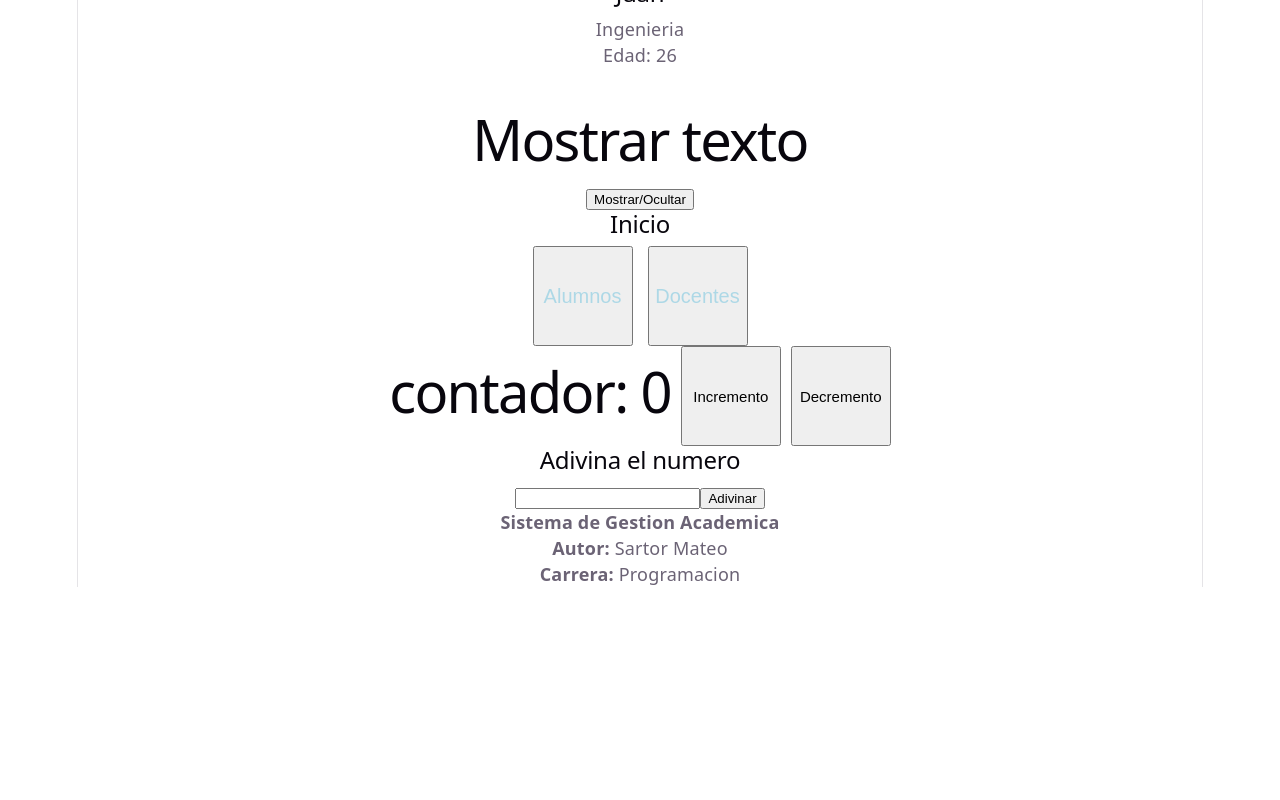
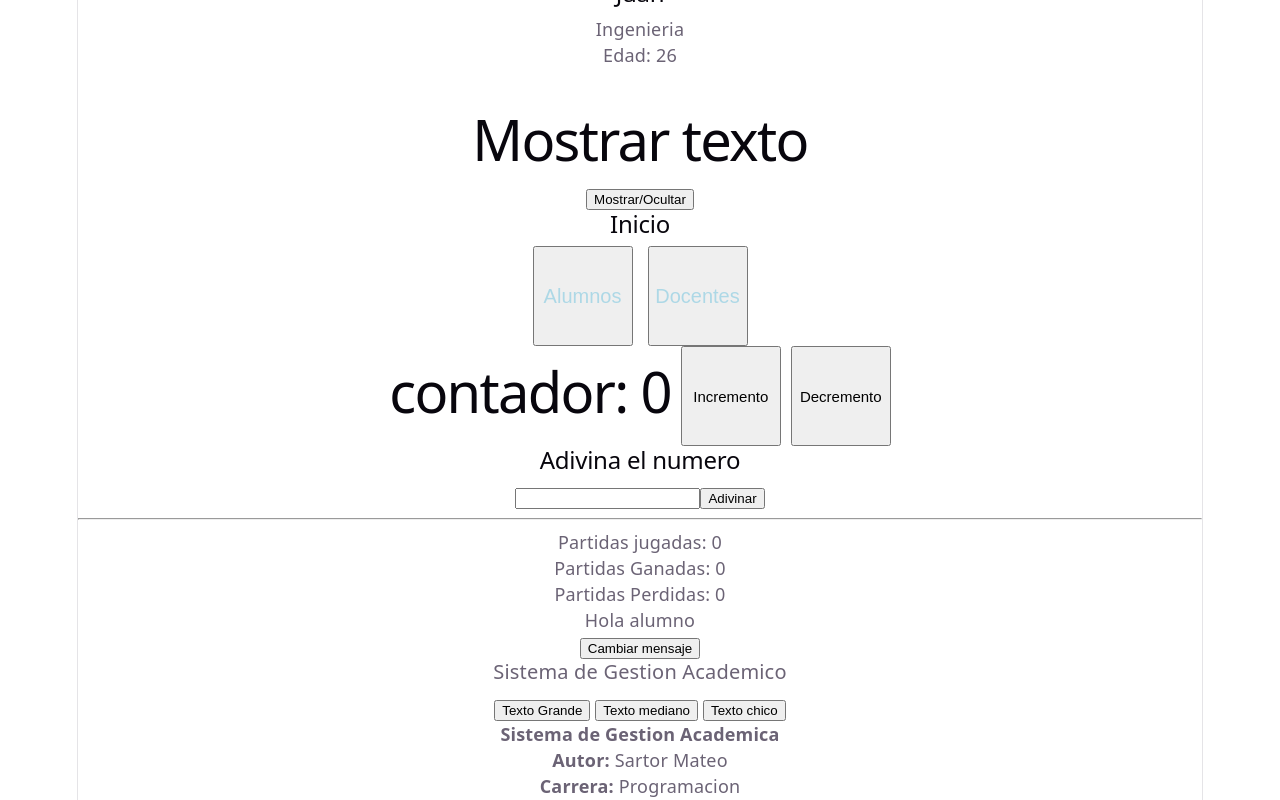
Before and after one commit to Mateo-Sar/SGA, a React (Vite) app in the folder frontend-react/: page / in a window 1280 px wide. Shown: the part 314-1114 px from the top of the page. Before the commit the page ends 901 px from the top, so only its background shows below. Built offline with nearby package versions, Linux system fonts and the light colour scheme.

Commit message:
Clase 29: ejercicios

```diff
--- a/frontend-react/src/App.jsx
+++ b/frontend-react/src/App.jsx
@@ -6,6 +6,9 @@ import Incremento from "./components/Ejemplos/Incremento";
 import Mostrar from "./components/Ejemplos/Mostrar";
 import CambiarTitulo from "./components/Ejemplos/CambiarTitulo";
 import AdivinarNumero from "./components/Ejemplos/AdivinarNumero";
+import CambiarMensaje from "./components/Ejemplos/CambiarMensaje";
+import CambiarTamanoTexto from "./components/Ejemplos/CambiarTamanoTexto"
+
 function App(){
 
   return(
@@ -19,6 +22,8 @@ function App(){
     <CambiarTitulo/>
     <Incremento/>
     <AdivinarNumero></AdivinarNumero>
+    <CambiarMensaje/>
+    <CambiarTamanoTexto/>
     <Pie/>
 
     </>
--- a/frontend-react/src/components/Ejemplos/AdivinarNumero.jsx
+++ b/frontend-react/src/components/Ejemplos/AdivinarNumero.jsx
@@ -3,24 +3,37 @@ import { useState } from "react";
 function AdivinarNumero(){
     const [Seleccion,setSeleccion] = useState("")
     const [Resultado,setResultado] = useState("")
+    const [colorResultado,setColorResultado] = useState("");
+    const [ganadas,setGanadas] = useState(0);
+    const [perdidas,setPerdidas] = useState(0);
+    const [partidas,setPartidas] = useState(0);
 
     function sortear(){
     const ganador = Number(Math.floor(Math.random*10 + 1))
     const elegido = Number(Seleccion)
+    setPartidas(partidas + 1);
 
     if(Seleccion ===""){
         setResultado("ingresa un numero")
+        setColorResultado("red");
         return
     }
     if(elegido < 1 || elegido > 10){
         setResultado("Ingresa un numero entre 1 y 10");
+        setColorResultado("red");
         return
     }
 
     if(elegido === ganador){
-        setResultado(`Ganaste.Salio ${Number(ganador)} y elegiste ${elegido}`)
+        setResultado(`Ganaste.Salio ${(ganador)} y elegiste ${elegido}`)
+        setColorResultado("green");
+        setGanadas(ganadas +1)
+
     } else {
-        setResultado(`Perdiste.Salio ${Number(ganador)} y elegiste ${elegido}`)
+        setResultado(`Perdiste.Salio ${(ganador)} y elegiste ${elegido}`)
+        setColorResultado("red");
+        setPerdidas(perdidas + 1);
+
     }
     }
     return(
@@ -28,7 +41,11 @@ function AdivinarNumero(){
             <h2>Adivina el numero</h2>
             <input type="number" value = {Seleccion} onChange={(e) => {setSeleccion(e.target.value)}} />
             <button onClick={sortear}>Adivinar</button>
-            <p>{Resultado}</p>
+            <p style={{color:colorResultado}}>{Resultado}</p>
+            <hr />
+            <p>Partidas jugadas: {partidas}</p>
+            <p>Partidas Ganadas: {ganadas}</p>
+            <p>Partidas Perdidas: {perdidas}</p>
         </div>
     )
 
--- /dev/null
+++ b/frontend-react/src/components/Ejemplos/CambiarMensaje.jsx
@@ -0,0 +1,18 @@
+import { useState } from "react";
+
+function Mensaje(){
+    const [mensaje,setMensaje] = useState("Hola alumno");
+
+    function CambiarMensaje(){
+        setMensaje(mensaje === "hola,alumno" ? "Bienvenido a Programacion IV" : "Hola alumno")
+    }
+
+    return(
+        <div>
+            <p>{mensaje}</p>
+            <button onClick={()=>CambiarMensaje}>Cambiar mensaje</button>
+        </div>
+    )
+}
+
+export default Mensaje;
--- /dev/null
+++ b/frontend-react/src/components/Ejemplos/CambiarTamanoTexto.jsx
@@ -0,0 +1,18 @@
+import { useState } from "react";
+
+function CambiarTamañoTexto(){
+    const [tamano,setTamano] = useState("20px");
+
+    return(
+        <div>
+            <p style={{fontSize: tamano}}>Sistema de Gestion Academico</p>
+            <div style={{display:"flex",justifyContent:"center",gap:"5px",marginTop:"15px"}}>
+            <button onClick={()=>setTamano("40px")}>Texto Grande</button>
+            <button onClick={()=>setTamano("20px")}>Texto mediano</button>
+            <button onClick={()=>setTamano("10px")}>Texto chico</button>
+            </div>
+        </div>
+    )
+}
+
+export default CambiarTamañoTexto;
```
